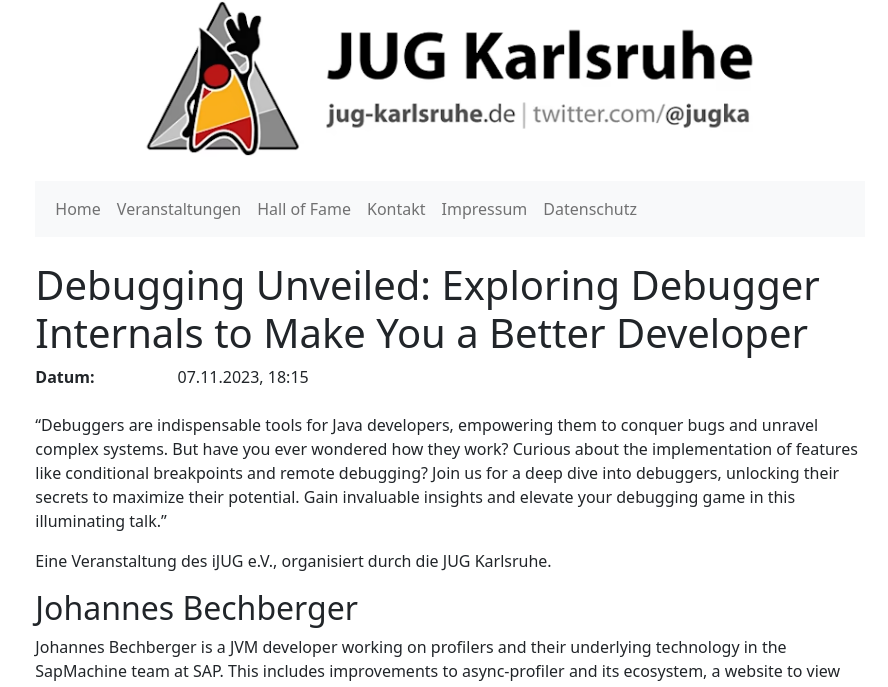
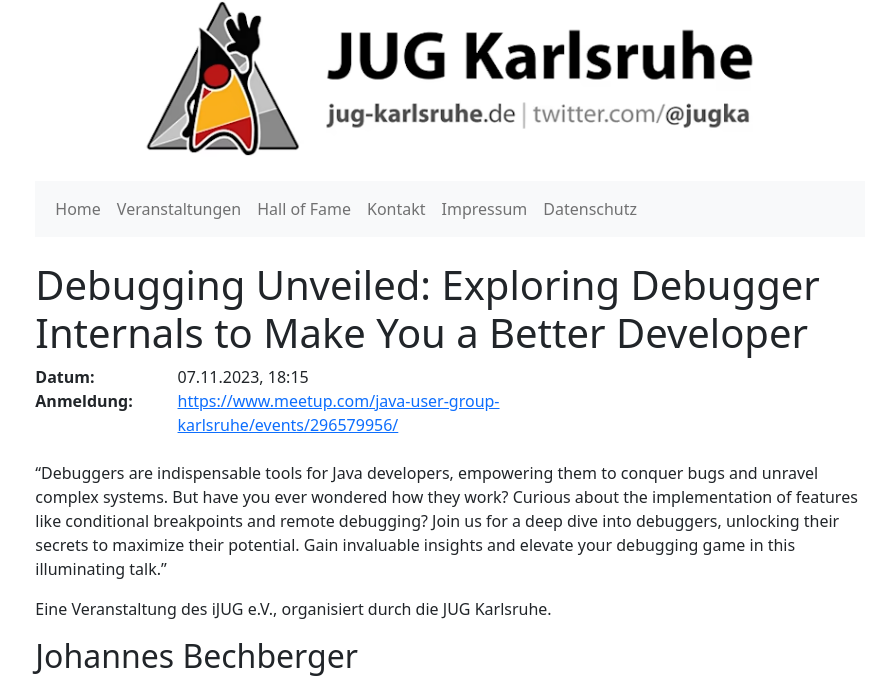
Before and after one commit to jugka/jugka-site, a Jekyll site: the page built from _posts/events/2023-11-07-debugging.markdown, in a window 1280 px wide. Shown: the top 687 px of the page, without its empty margins (190-1078 px from the left). Built offline with Jekyll 4.4.1, drawn with Linux system fonts in a browser that asks for light colours; some of the changed lines change nothing that is shown.

Commit message:
Update 2023-11-07-debugging.markdown
Added registration

```diff
--- a/_posts/events/2023-11-07-debugging.markdown
+++ b/_posts/events/2023-11-07-debugging.markdown
@@ -2,8 +2,7 @@
 layout: event
 title:  "Debugging Unveiled: Exploring Debugger Internals to Make You a Better Developer"
 date:   2023-11-07 19:15:00 +0200
-
-[//]: # (registration: https://www.meetup.com/de-DE/java-user-group-karlsruhe/events/293109079/)
+registration: https://www.meetup.com/java-user-group-karlsruhe/events/296579956/
 tags: events
 speakers:
  - jbechberger
```
